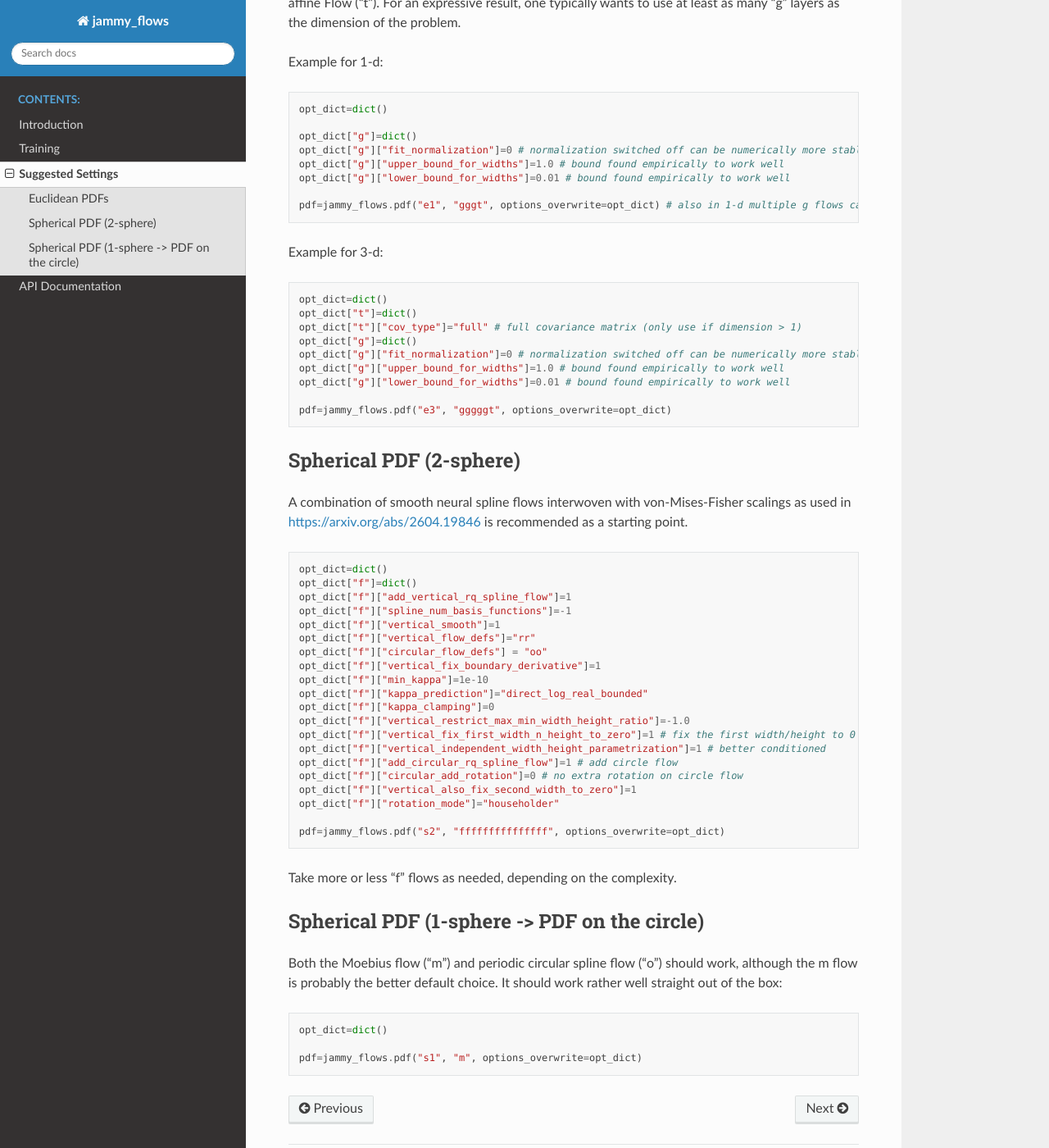
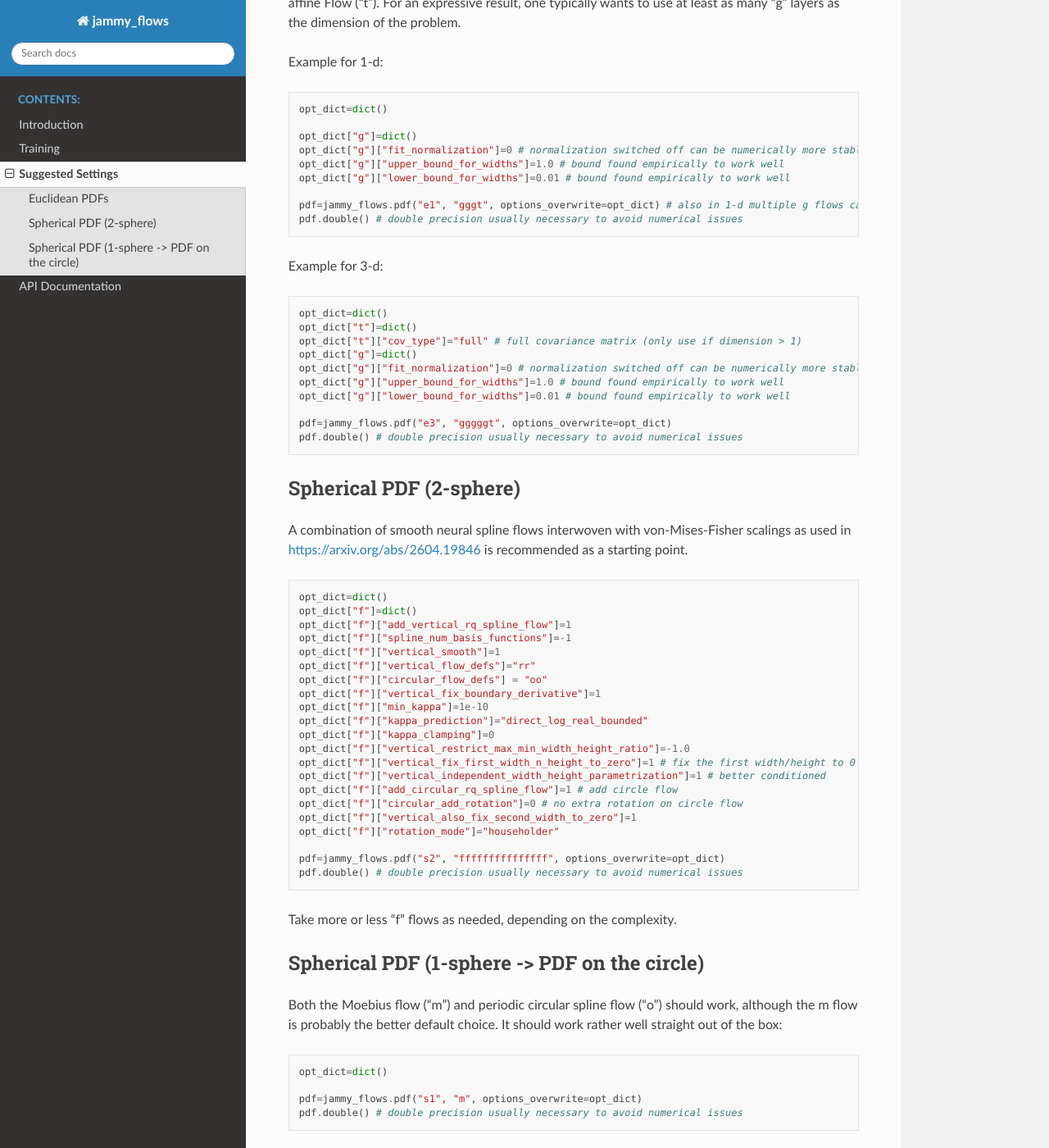
Before and after one commit to thoglu/jammy_flows, a Sphinx documentation site: the page built from docs/source/usage/suggested_settings.rst, in a window 1280 px wide and 1400 px high, scrolled down 344 px. Shown: the whole window at 82% size. Built offline with Sphinx 7.4.7 and the Read the Docs theme 3.1.0, drawn with Linux system fonts in a browser that asks for light colours.

Commit message:
update docs

```diff
--- a/docs/source/usage/suggested_settings.rst
+++ b/docs/source/usage/suggested_settings.rst
@@ -24,6 +24,7 @@ Example for 1-d:
     opt_dict["g"]["lower_bound_for_widths"]=0.01 # bound found empirically to work well
 
     pdf=jammy_flows.pdf("e1", "gggt", options_overwrite=opt_dict) # also in 1-d multiple g flows can help, especially with tail behavior
+    pdf.double() # double precision usually necessary to avoid numerical issues
 
 Example for 3-d:
 
@@ -38,6 +39,7 @@ Example for 3-d:
     opt_dict["g"]["lower_bound_for_widths"]=0.01 # bound found empirically to work well
 
     pdf=jammy_flows.pdf("e3", "gggggt", options_overwrite=opt_dict)
+    pdf.double() # double precision usually necessary to avoid numerical issues
 
 --------------------------------
 Spherical PDF (2-sphere)
@@ -68,6 +70,7 @@ https://arxiv.org/abs/2604.19846 is recommended as a starting point.
     opt_dict["f"]["rotation_mode"]="householder"
 
     pdf=jammy_flows.pdf("s2", "fffffffffffffff", options_overwrite=opt_dict)
+    pdf.double() # double precision usually necessary to avoid numerical issues
 
 Take more or less "f" flows as needed, depending on the complexity.
 
@@ -82,3 +85,4 @@ Both the Moebius flow ("m") and periodic circular spline flow ("o") should work,
     opt_dict=dict()
 
     pdf=jammy_flows.pdf("s1", "m", options_overwrite=opt_dict)
+    pdf.double() # double precision usually necessary to avoid numerical issues
```
